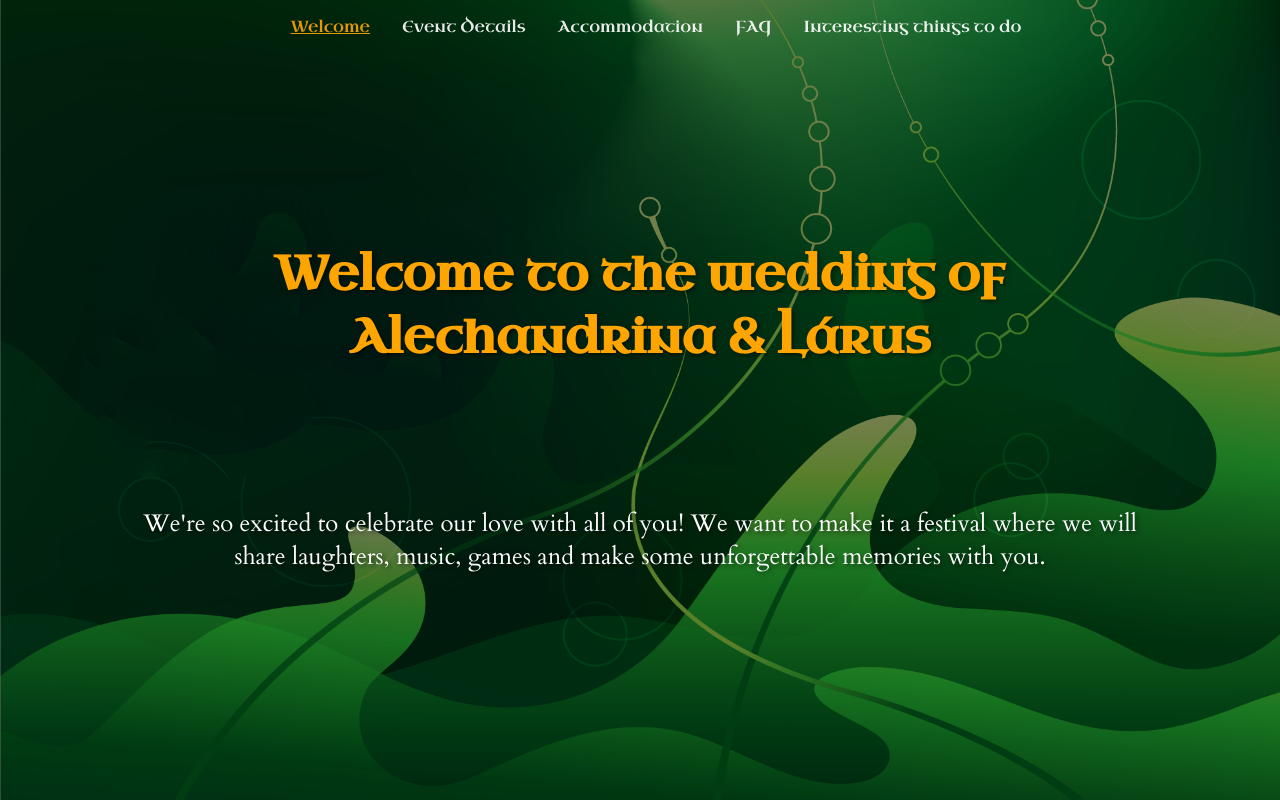
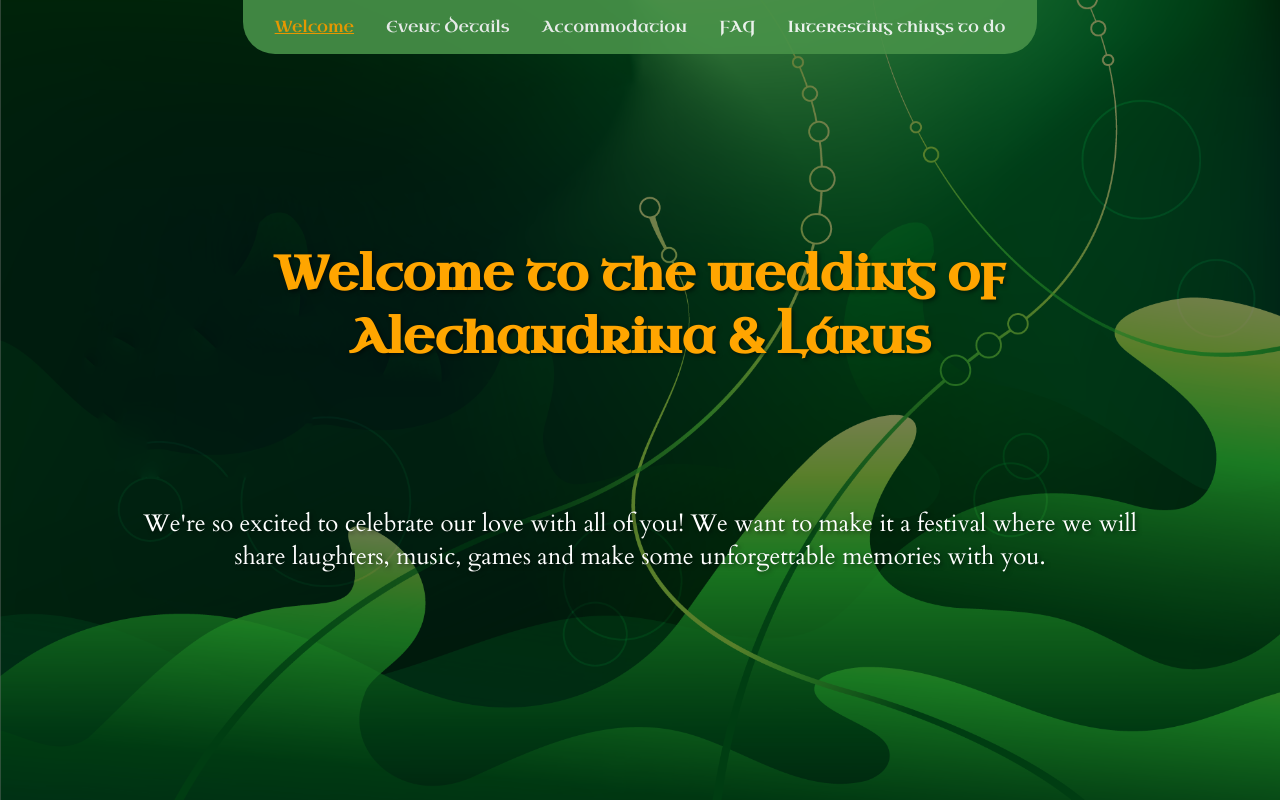
Before and after one commit to lalli-oni/lalexawedding, a React (Create React App) app: page /#welcome in a window 1280 px wide. Built offline with nearby package versions, Linux system fonts and the light colour scheme.

Commit message:
Make header not fill horizontally

```diff
--- a/src/components/Header.css
+++ b/src/components/Header.css
@@ -1,12 +1,18 @@
 header {
-  background-color: #479249;
-  opacity: 0.9;
   position: fixed;
   top: 0;
   width: 100%;
-  padding: 1rem;
   z-index: 10;
   text-align: center;
+  display: flex;
+  justify-content: center;
+}
+
+header nav {
+  background-color: #479249;
+  opacity: 0.9;
+  padding: 1rem;
+  border-radius: 0 0 2rem 2rem;
 }
 
 header nav a {
```
